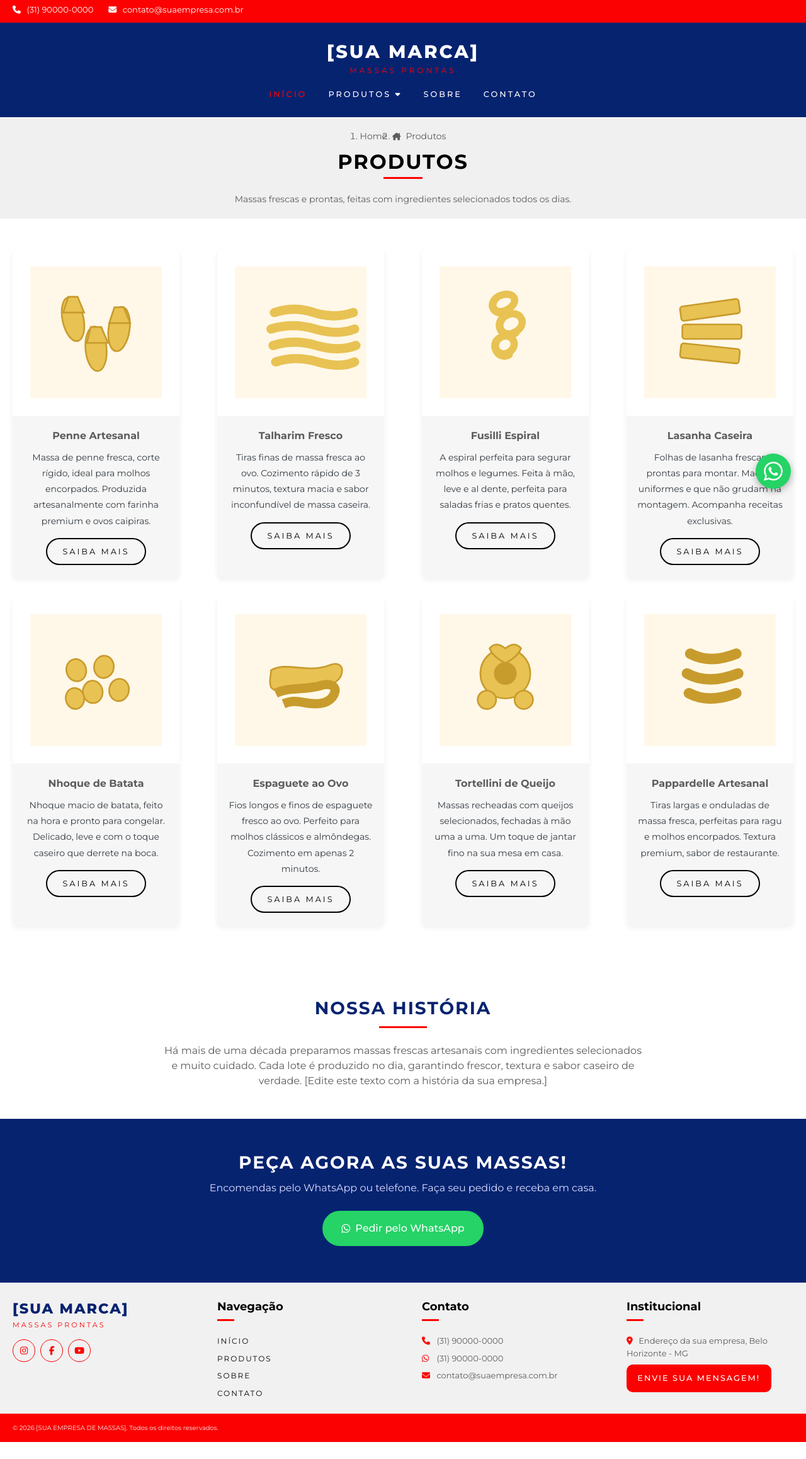
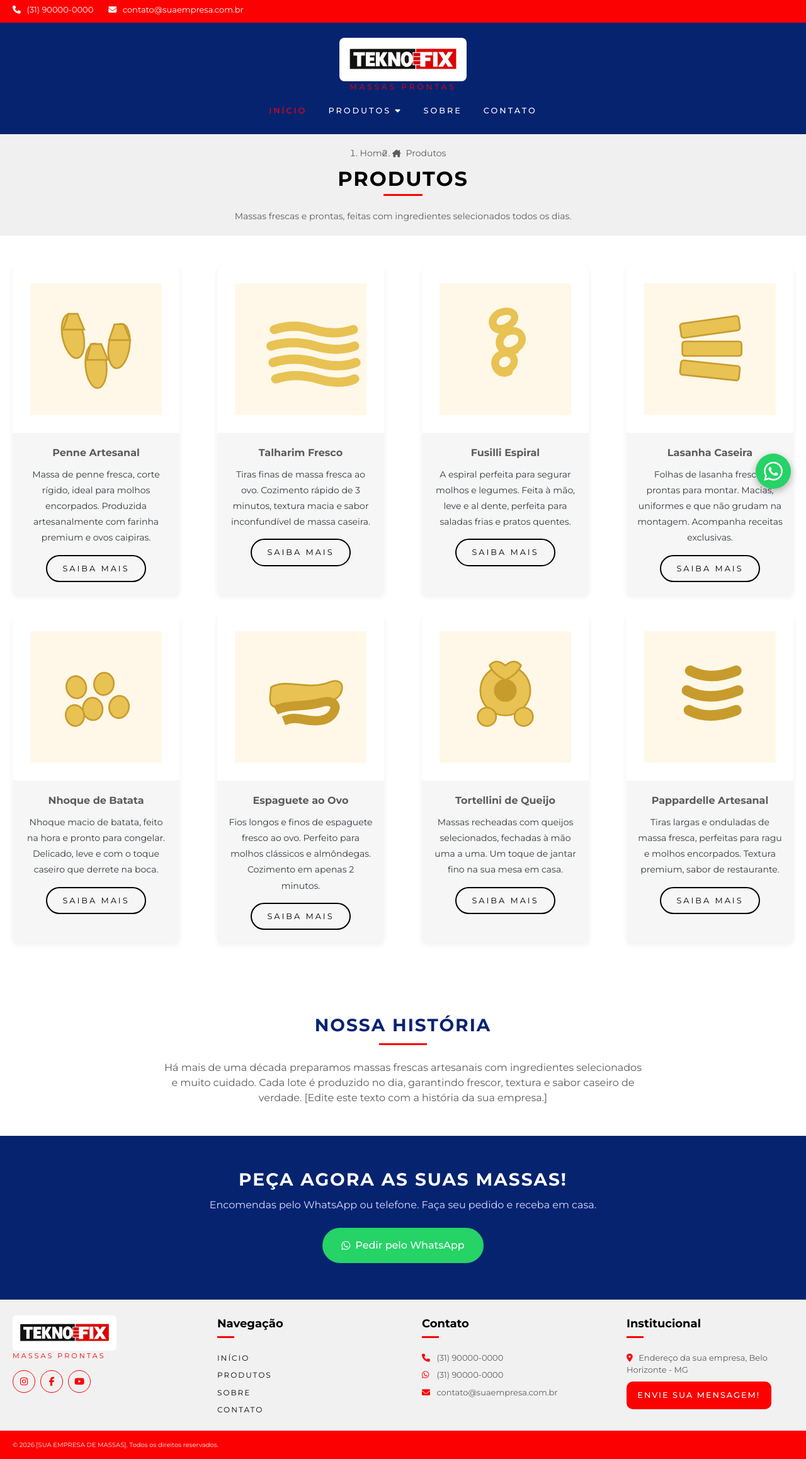
Before and after one commit to brunoxsdkl/massas-prontas, a plain HTML site: page index.html in a window 1280 px wide. Shown: the whole page at 63% size. Before the commit the page ends 2289 px from the top, so only its background shows below. Drawn offline with Linux system fonts and the light colour scheme.

Commit message:
Aplica logo TEKNOFIX no header e rodape

```diff
--- a/assets/css/style.css
+++ b/assets/css/style.css
@@ -78,6 +78,14 @@ img { max-width: 100%; display: block; }
   letter-spacing: 3px;
   text-transform: uppercase;
   color: #fff;
+}
+.logo-img {
+  max-height: 70px;
+  width: auto;
+  background: #fff;
+  padding: 6px 14px;
+  border-radius: 8px;
+  margin: 0 auto;
 }
 .logo-tag {
   font-size: .75rem;
@@ -402,6 +410,13 @@ footer h3::after {
   color: var(--secondary-color);
   display: block;
 }
+.footer-img {
+  max-height: 56px;
+  width: auto;
+  background: #fff;
+  padding: 4px 10px;
+  border-radius: 6px;
+}
 .footer-tag {
   font-size: .7rem;
   letter-spacing: 3px;
--- a/index.html
+++ b/index.html
@@ -26,7 +26,7 @@
   <header id="header" class="header">
     <div class="logo">
       <a href="index.html">
-        <span class="logo-marca">[SUA MARCA]</span>
+        <span class="logo-marca"><img class="logo-img" src="assets/img/TEKNOFIX.png" alt="TEKNOFIX"></span>
         <span class="logo-tag">Massas Prontas</span>
       </a>
     </div>
@@ -197,7 +197,7 @@
     <div class="wrapper">
       <div class="row">
         <div class="col-3">
-          <span class="footer-marca">[SUA MARCA]</span>
+          <span class="footer-marca"><img class="footer-img" src="assets/img/TEKNOFIX.png" alt="TEKNOFIX"></span>
           <span class="footer-tag">Massas Prontas</span>
           <div class="social__icons">
             <a href="#" aria-label="Instagram"><i class="fab fa-instagram"></i></a>
```
Also changed, not shown: assets/img/TEKNOFIX.png (added).
